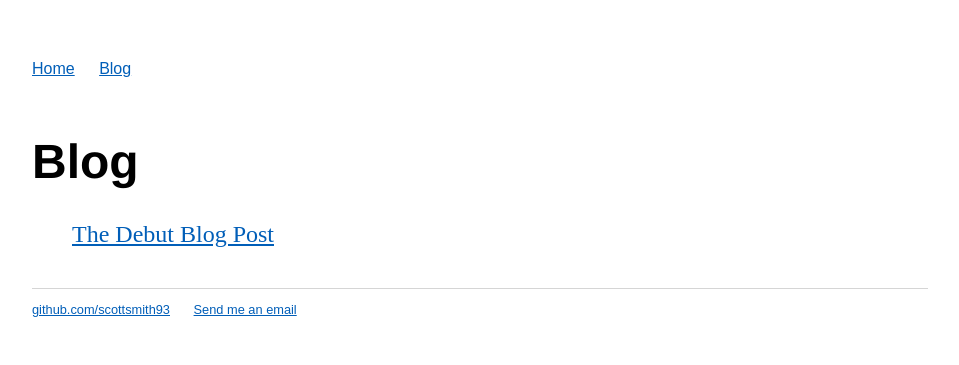
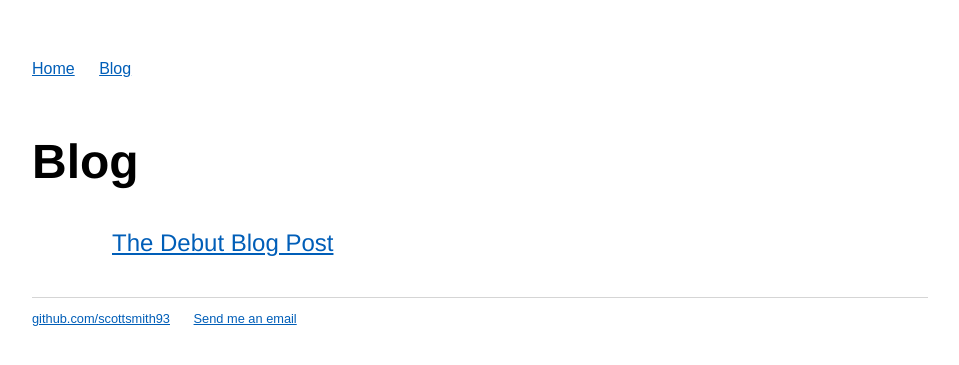
Before and after one commit to scottsmith93/scottsmith.github.io, a Jekyll site: the page built from blog/index.html, in a window 1280 px wide. Shown: the top 365 px of the page, without its empty margins (160-1119 px from the left). Built offline with Jekyll 4.4.1, drawn with Linux system fonts in a browser that asks for light colours.

Commit message:
Update main.css

```diff
--- a/css/main.css
+++ b/css/main.css
@@ -46,8 +46,10 @@ footer {
 }
 
 ul.posts {
-    margin: 20px auto 40px;
+    margin: 40px;
     font-size: 1.5em;
+    font-family:'Helvetica', 'Arial', 'Sans-Serif';
+
 }
 
 ul.posts li {
```
